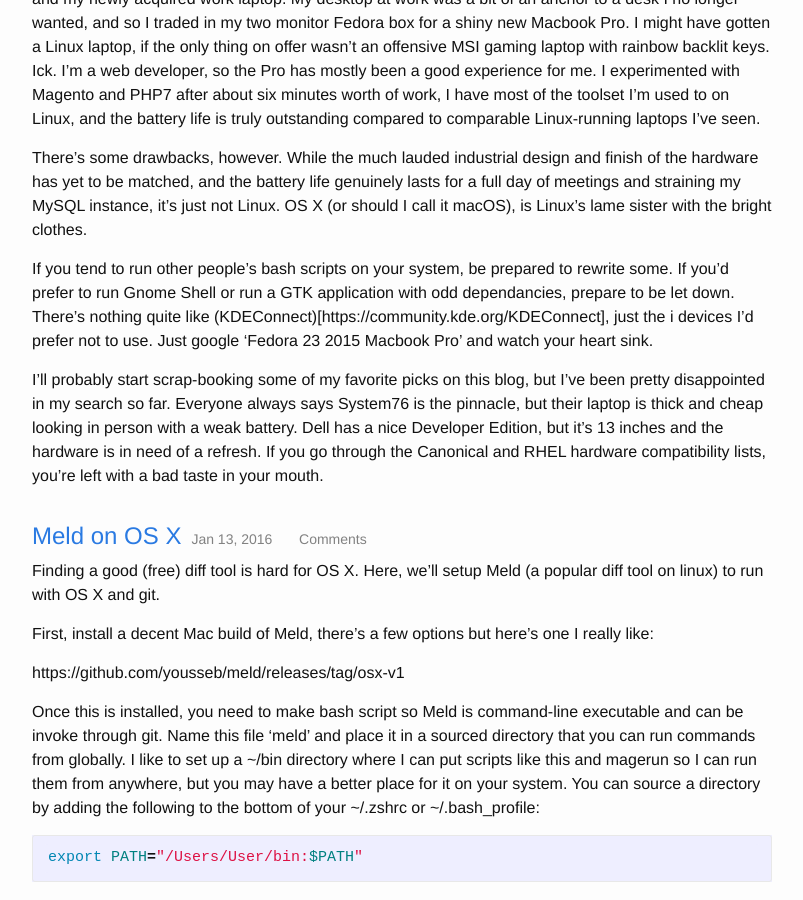
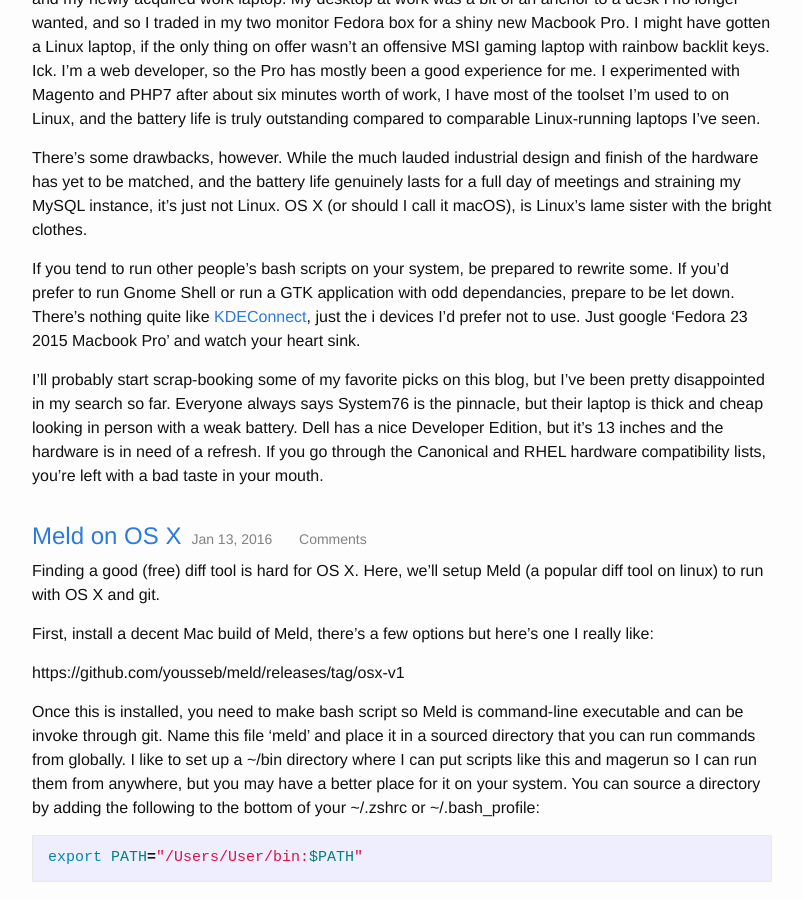
Before and after one commit to superterran/legacy-dotcom-provisioner, a Jekyll site: the page built from blog.html, in a window 1280 px wide and 900 px high, scrolled down 973 px. Shown: the whole window, without its empty margins (238-1041 px from the left). Built offline with Jekyll 4.4.1, drawn with Linux system fonts in a browser that asks for light colours; comment, search, counter and statistics services are not loaded.

Commit message:
Update 2016-04-02-looking-for-a-good-linux-laptop.markdown

```diff
--- a/_posts/2016-04-02-looking-for-a-good-linux-laptop.markdown
+++ b/_posts/2016-04-02-looking-for-a-good-linux-laptop.markdown
@@ -8,6 +8,6 @@
 
 There's some drawbacks, however. While the much lauded industrial design and finish of the hardware has yet to be matched, and the battery life genuinely lasts for a full day of meetings and straining my MySQL instance, it's just not Linux. OS X (or should I call it macOS), is Linux's lame sister with the bright clothes.
 
-If you tend to run other people's bash scripts on your system, be prepared to rewrite some. If you'd prefer to run Gnome Shell or run a GTK application with odd dependancies, prepare to be let down. There's nothing quite like (KDEConnect)[https://community.kde.org/KDEConnect], just the i devices I'd prefer not to use. Just google 'Fedora 23 2015 Macbook Pro' and watch your heart sink.
+If you tend to run other people's bash scripts on your system, be prepared to rewrite some. If you'd prefer to run Gnome Shell or run a GTK application with odd dependancies, prepare to be let down. There's nothing quite like [KDEConnect](https://community.kde.org/KDEConnect), just the i devices I'd prefer not to use. Just google 'Fedora 23 2015 Macbook Pro' and watch your heart sink.
 
 I'll probably start scrap-booking some of my favorite picks on this blog, but I've been pretty disappointed in my search so far. Everyone always says System76 is the pinnacle, but their laptop is thick and cheap looking in person with a weak battery. Dell has a nice Developer Edition, but it's 13 inches and the hardware is in need of a refresh. If you go through the Canonical and RHEL hardware compatibility lists, you're left with a bad taste in your mouth.
```
